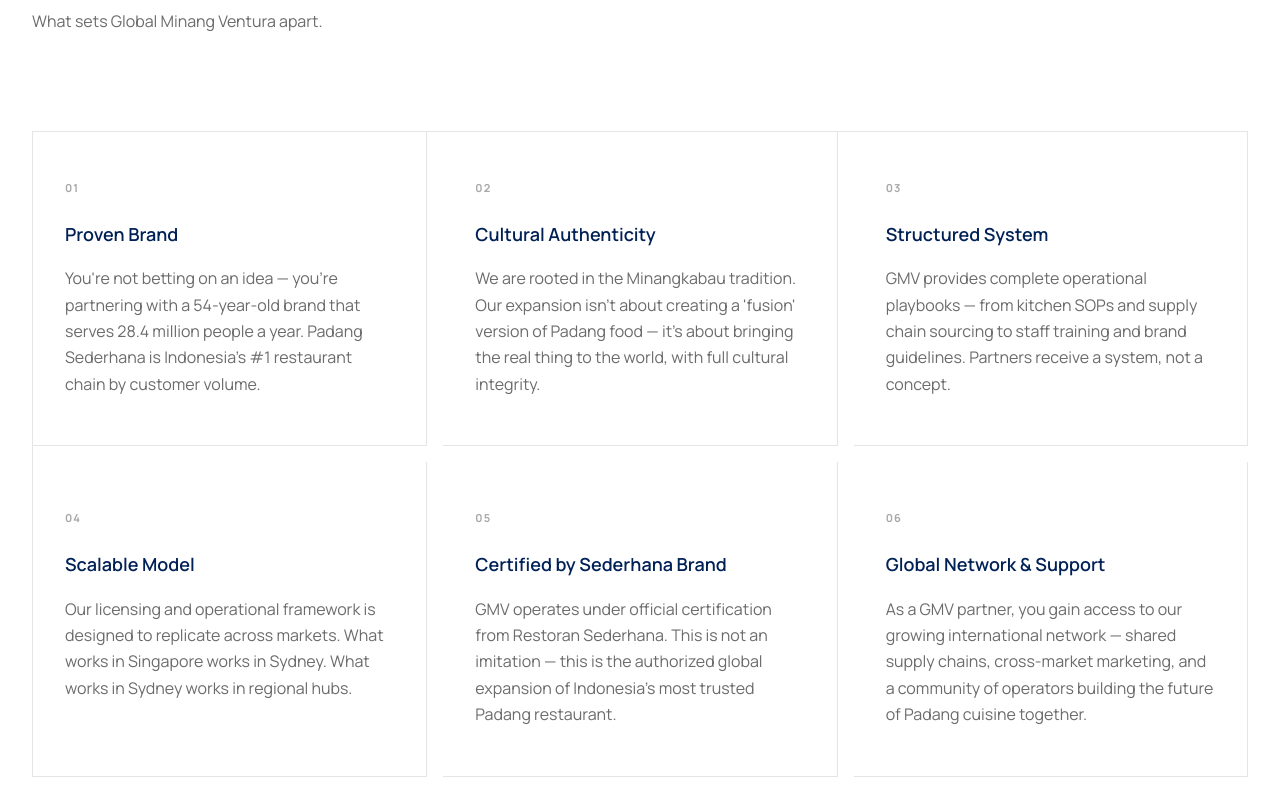
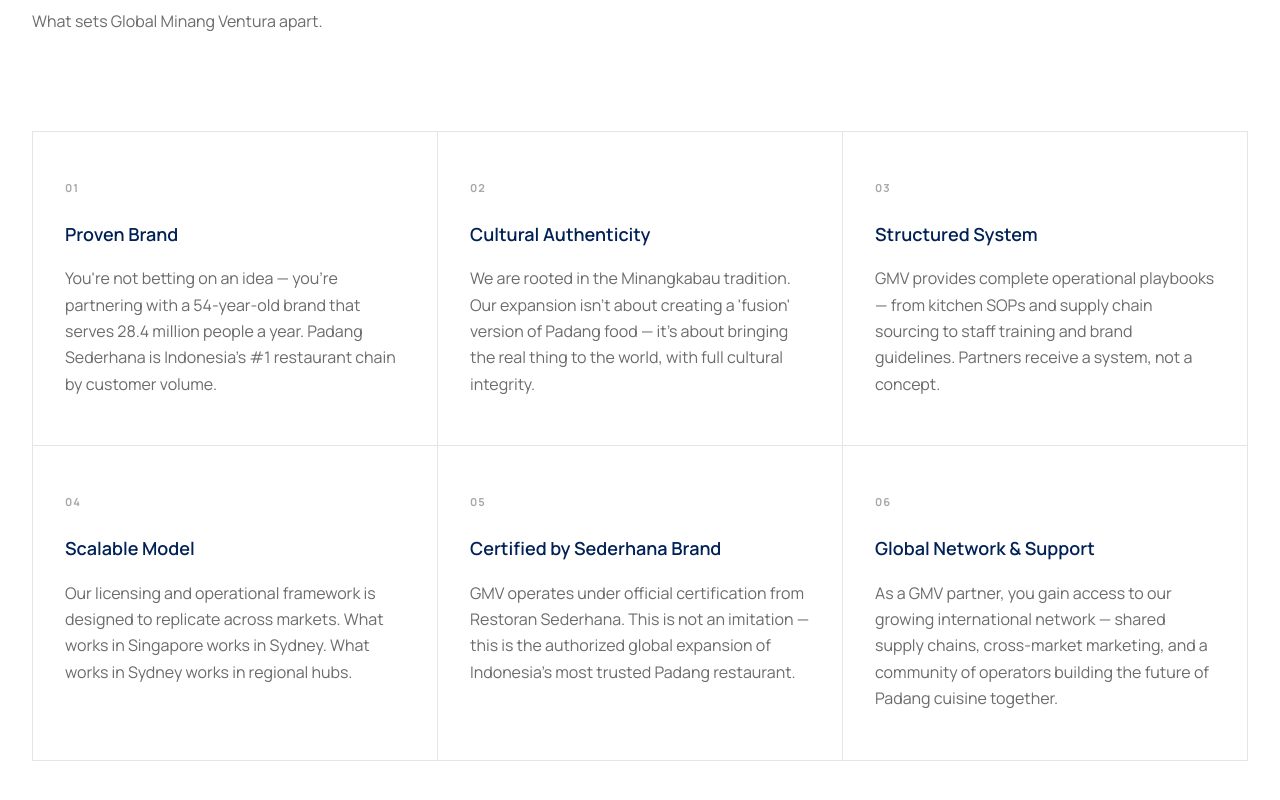
Before and after one commit to ahhrsya/gmv-website, a Next.js app: page /about in a window 1280 px wide. Shown: the part 2260-3060 px from the top of the page. Built offline with nearby package versions, Linux system fonts and the light colour scheme.

Commit message:
fix: use gap+bg trick for seamless grid borders, equal card heights

```diff
--- a/app/about/page.tsx
+++ b/app/about/page.tsx
@@ -99,9 +99,9 @@
               <div className="divider" />
               <p className="t-body" style={{ color: 'var(--color-gray)', marginTop: 'var(--space-md)' }}>{w.subtitle}</p>
             </div>
-            <div style={{ display: 'grid', gridTemplateColumns: 'repeat(3,1fr)', borderTop: '1px solid var(--color-mist)', borderLeft: '1px solid var(--color-mist)' }} className="why-grid">
+            <div style={{ display: 'grid', gridTemplateColumns: 'repeat(3,1fr)', gap: '1px', background: 'var(--color-mist)', border: '1px solid var(--color-mist)' }} className="why-grid">
               {w.points.map((point,i) => (
-                <div key={i} style={{ padding: 'var(--space-xl) var(--space-lg)', borderBottom: '1px solid var(--color-mist)', borderRight: '1px solid var(--color-mist)' }}>
+                <div key={i} style={{ background: 'var(--color-white)', padding: 'var(--space-xl) var(--space-lg)' }}>
                   <div style={{ fontSize: '11px', fontWeight: 700, letterSpacing: '0.1em', textTransform: 'uppercase', color: 'var(--color-silver)', marginBottom: 'var(--space-md)' }}>0{i+1}</div>
                   <h3 className="t-body-lg" style={{ color: 'var(--color-navy)', marginBottom: 'var(--space-sm)', fontWeight: 600 }}>{point.title}</h3>
                   <p className="t-body" style={{ color: 'var(--color-gray)' }}>{point.body}</p>
```
Also changed, not shown: app/articles/page.tsx (+7 -5 lines).
